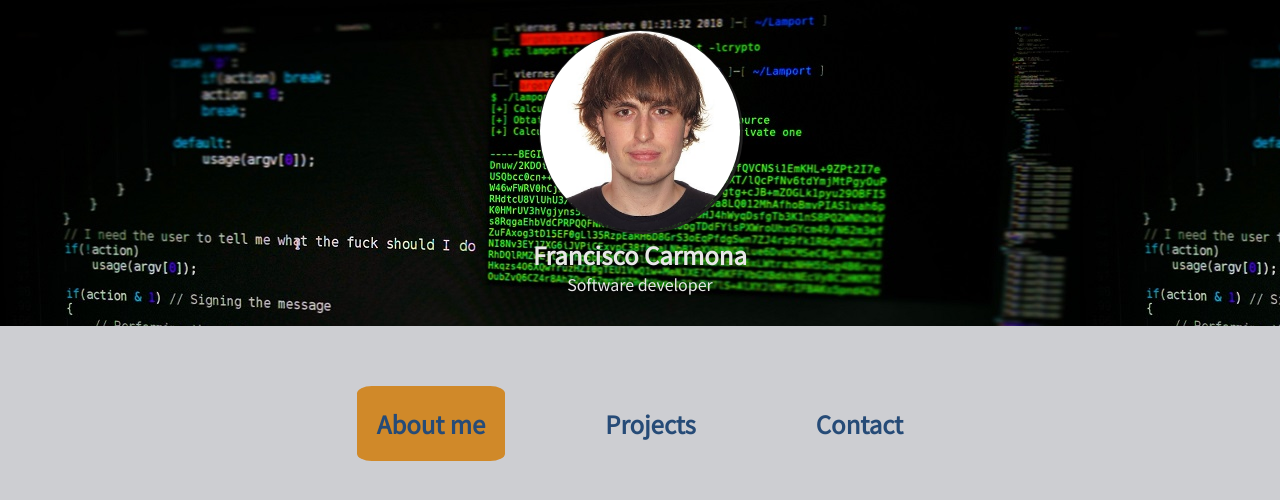
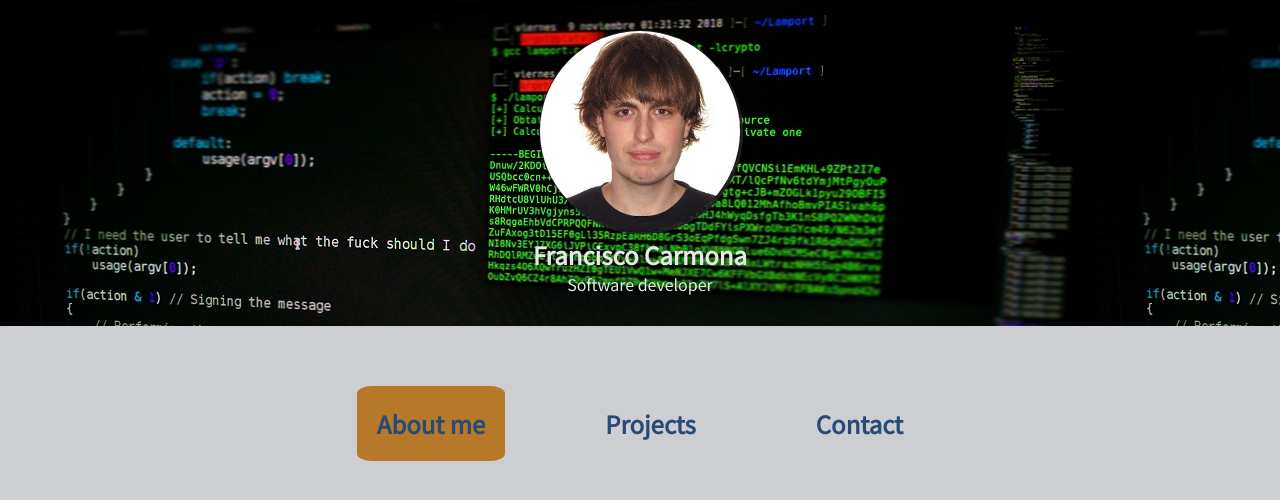
Before and after one commit to Frankcs96/react-portfolio, a React (Create React App) app: page / in a window 1280 px wide. Shown: the top 500 px of the page. Built offline with nearby package versions, Linux system fonts and the light colour scheme.

Commit message:
5/26/2020

```diff
--- a/src/components/main/Main.css
+++ b/src/components/main/Main.css
@@ -19,7 +19,7 @@ main {
 }
 
 .selected {
-    background-color: #d08929;
+    background-color:  #b67929;
     animation-name: buttonAnimation;
     animation-duration: 2s;
     border-radius: 10%;
@@ -28,5 +28,5 @@ main {
 
 @keyframes buttonAnimation {
     from {background-color: #cdced2}
-    to {background-color: #d08929}
+    to {background-color: #b67929}
 }
```
Also changed, not shown: src/components/main/animation.js (deleted).
